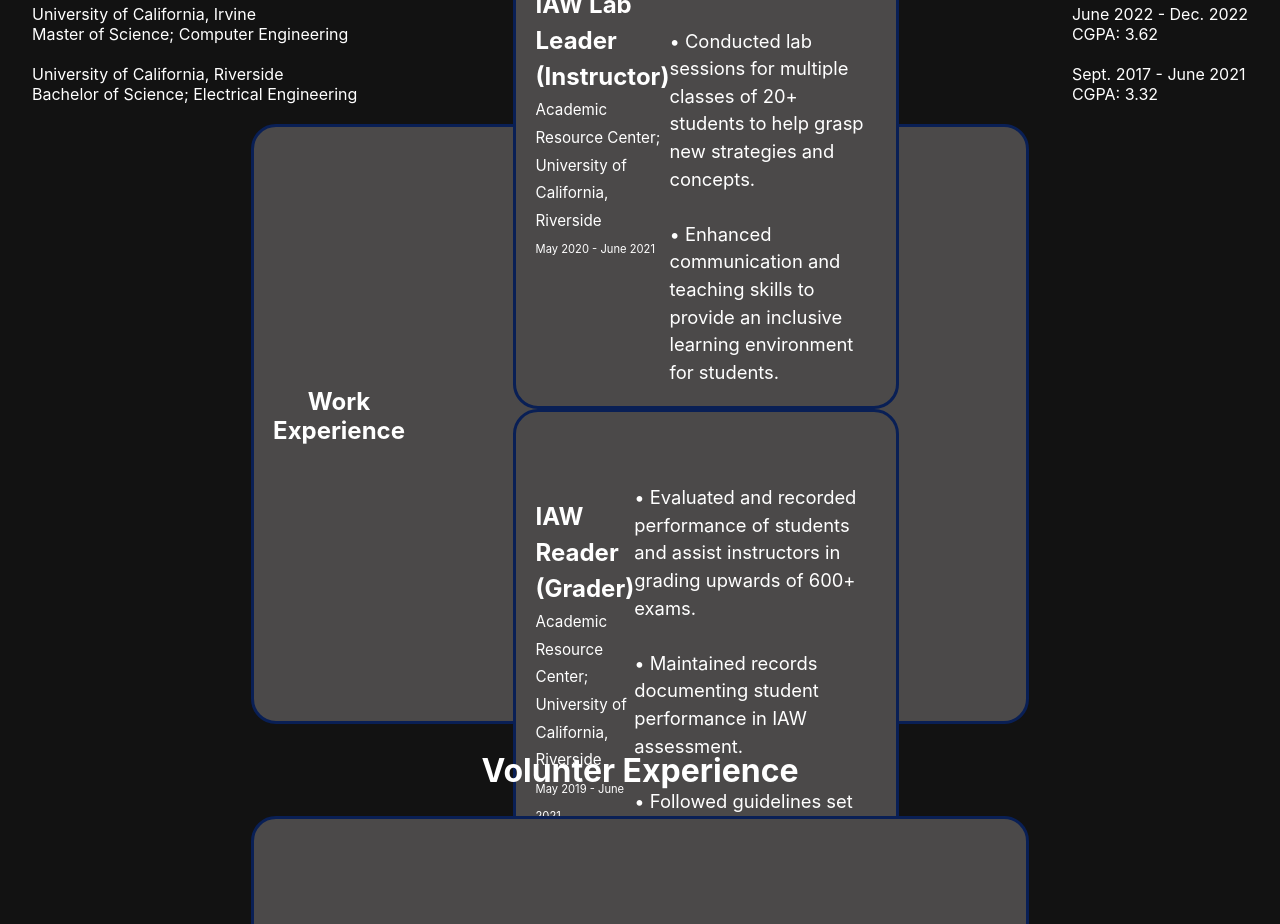
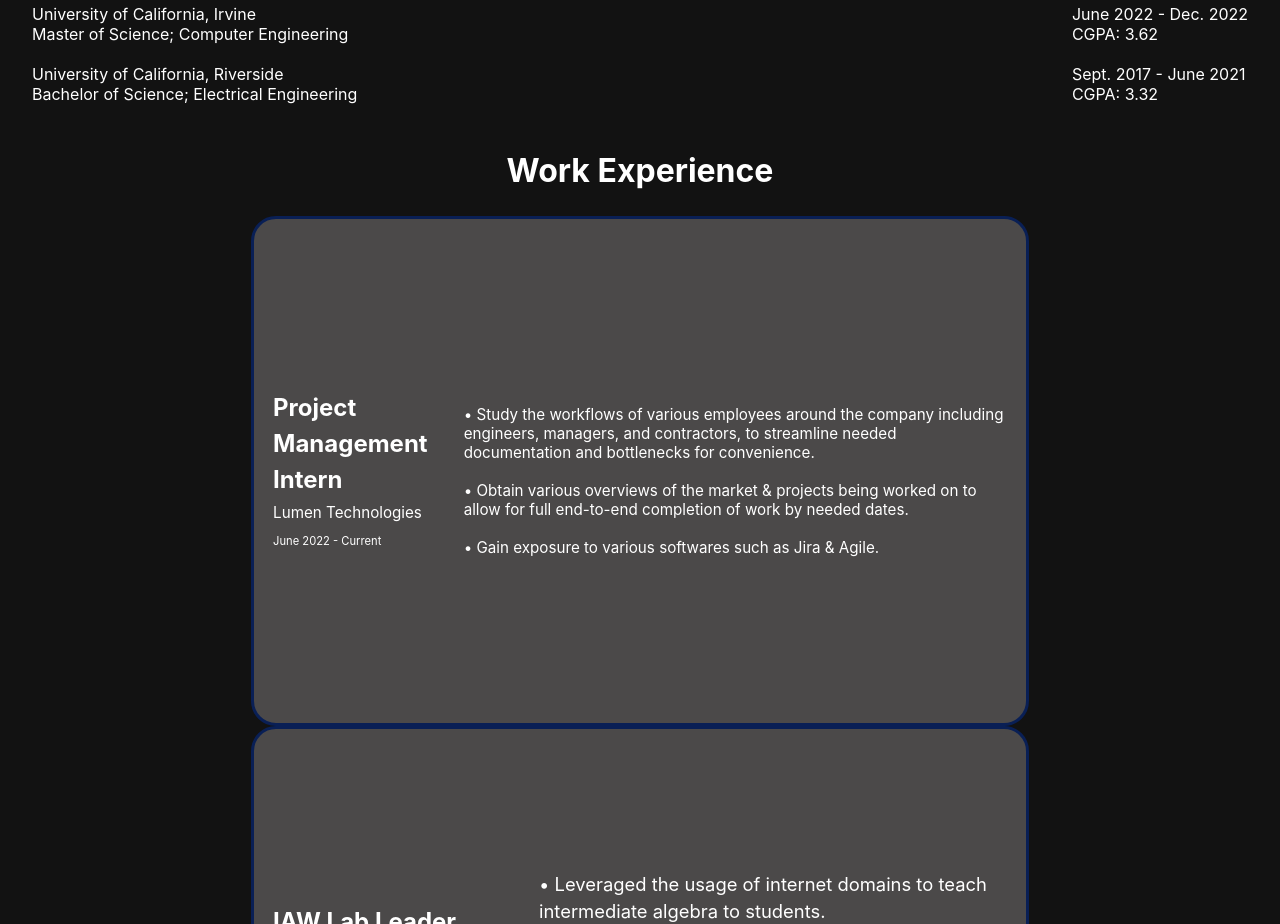
Before and after one commit to jjtrinh99/Website, a Next.js app: page / in a window 1280 px wide. Shown: the part 880-1804 px from the top of the page. Built offline with nearby package versions, Linux system fonts and the light colour scheme.

Commit message:
Trying to center

```diff
--- a/pages/index.js
+++ b/pages/index.js
@@ -62,9 +62,7 @@ export default function Home() {
             </div>
           </div>
 
-          <div
-            className={styles.card}
-          >
+
             <h2>Work Experience</h2>
 
           <a><CardGroup>
@@ -127,7 +125,7 @@ export default function Home() {
               </CardGroup>
             </a>
 
-          </div>
+
 
           <div className={styles.block }
           >
```
